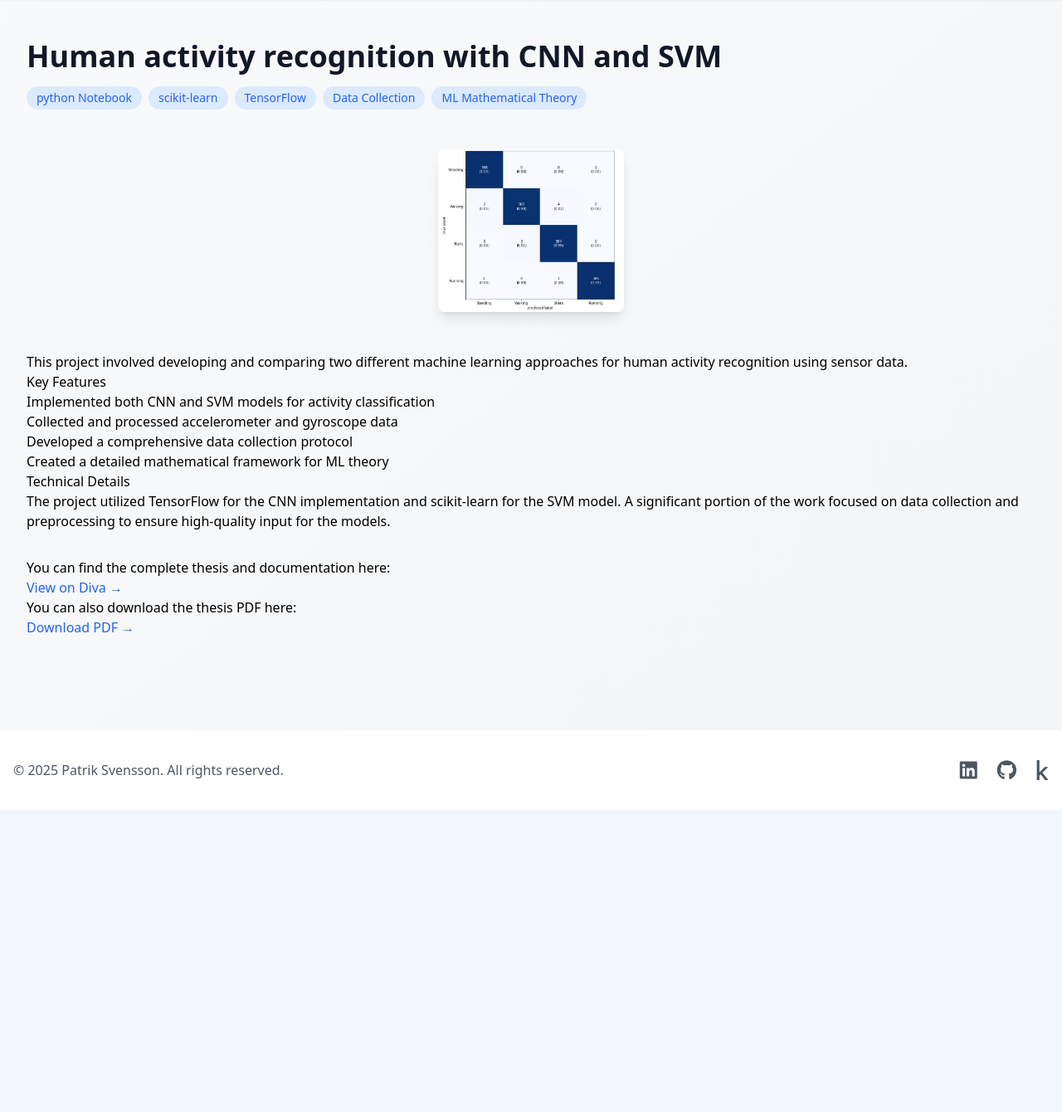
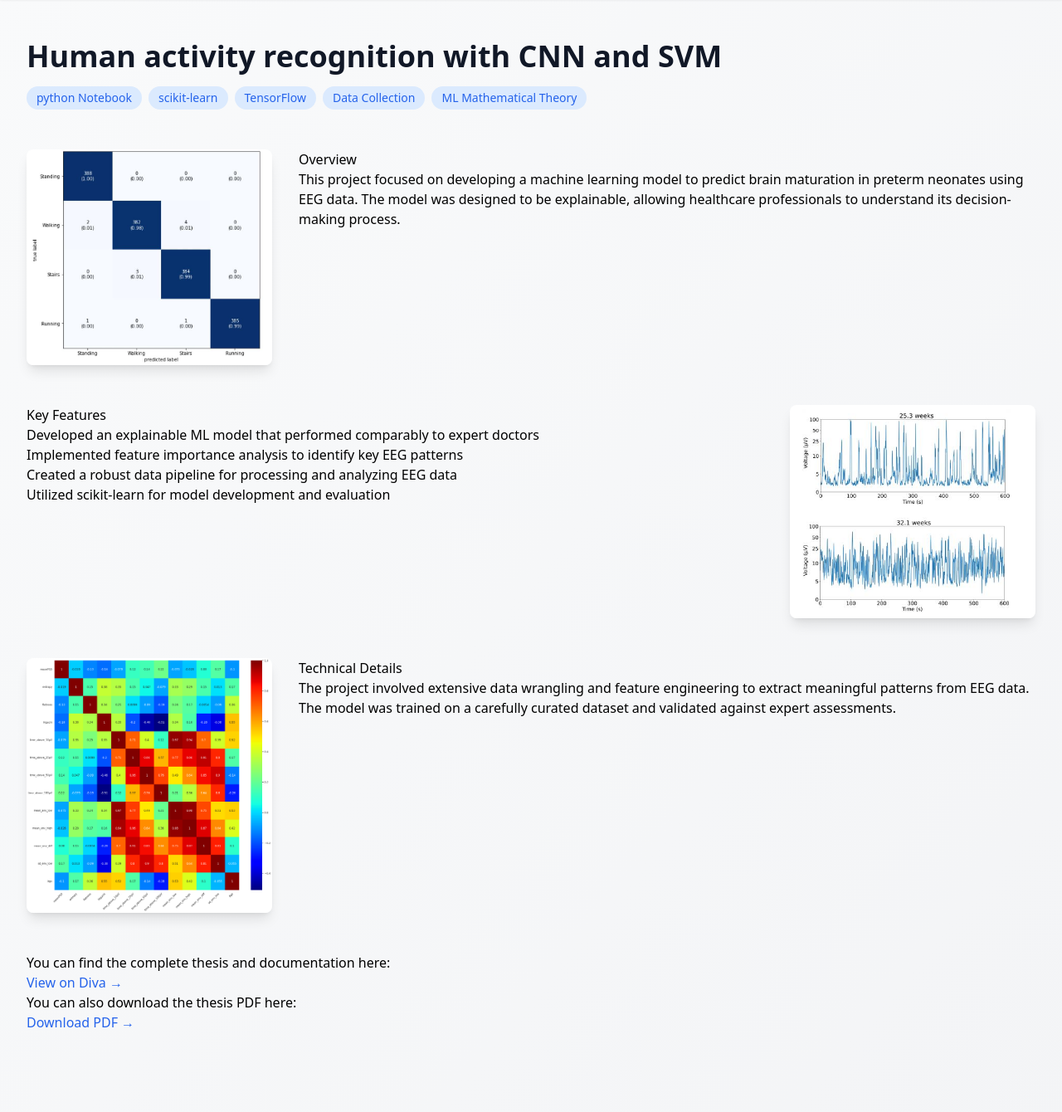
Before and after one commit to patriksn/portfolio, a Flask app: page /activity-recognition in a window 1280 px wide. Shown: the part 64-1404 px from the top of the page at 83% size. Before the commit the page ends 1040 px from the top, so only its background shows below. Run offline with Flask 3, Linux system fonts and the light colour scheme; some libraries are stand-ins or nearby versions.

Commit message:
Style: Project 2
Made the page with alternating text blocks and images

```diff
--- a/portfolio_page/templates/project2.html
+++ b/portfolio_page/templates/project2.html
@@ -14,16 +14,42 @@
         </div>
     </div>
 
-    <!-- Project Image -->
-    <div class="mb-12">
-        <div class="max-w-4xl mx-auto">
-            <img src="{{ url_for('static', filename='images/' + project.image) }}" alt="{{ project.title }}" class="w-1/4 h-auto rounded-lg shadow-lg mx-auto">
+    <!-- First Block: Image Left, Text Right -->
+    <div class="flex flex-col md:flex-row gap-8 mb-12">
+        <div class="md:w-1/4">
+            <img src="{{ url_for('static', filename='images/' + project.image) }}" alt="{{ project.title }}" class="w-full h-auto rounded-lg shadow-lg">
+        </div>
+        <div class="md:w-3/4 prose">
+            <h2>Overview</h2>
+            <p>This project focused on developing a machine learning model to predict brain maturation in preterm neonates using EEG data. The model was designed to be explainable, allowing healthcare professionals to understand its decision-making process.</p>
         </div>
     </div>
 
-    <!-- Project Content -->
-    <div class="prose max-w-none">
-        {{ project.content | safe }}
+    <!-- Second Block: Text Left, Image Right -->
+    <div class="flex flex-col-reverse md:flex-row gap-8 mb-12">
+        <div class="md:w-3/4 prose">
+            <h2>Key Features</h2>
+            <ul>
+                <li>Developed an explainable ML model that performed comparably to expert doctors</li>
+                <li>Implemented feature importance analysis to identify key EEG patterns</li>
+                <li>Created a robust data pipeline for processing and analyzing EEG data</li>
+                <li>Utilized scikit-learn for model development and evaluation</li>
+            </ul>
+        </div>
+        <div class="md:w-1/4">
+            <img src="{{ url_for('static', filename='images/project1_2.JPG') }}" alt="Project 1 Feature Analysis" class="w-full h-auto rounded-lg shadow-lg">
+        </div>
+    </div>
+
+    <!-- Third Block: Image Left, Text Right -->
+    <div class="flex flex-col md:flex-row gap-8 mb-12">
+        <div class="md:w-1/4">
+            <img src="{{ url_for('static', filename='images/project1_3.png') }}" alt="Project 1 Results" class="w-full h-auto rounded-lg shadow-lg">
+        </div>
+        <div class="md:w-3/4 prose">
+            <h2>Technical Details</h2>
+            <p>The project involved extensive data wrangling and feature engineering to extract meaningful patterns from EEG data.  The model was trained on a carefully curated dataset and validated against expert assessments.</p>
+        </div>
     </div>
 
     {% if project.links %}
```
